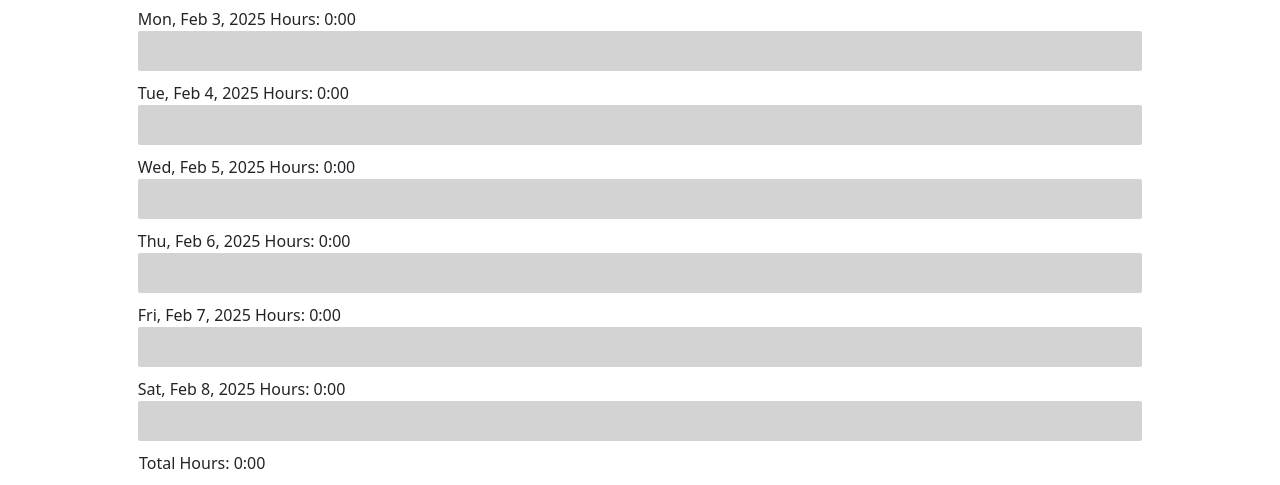
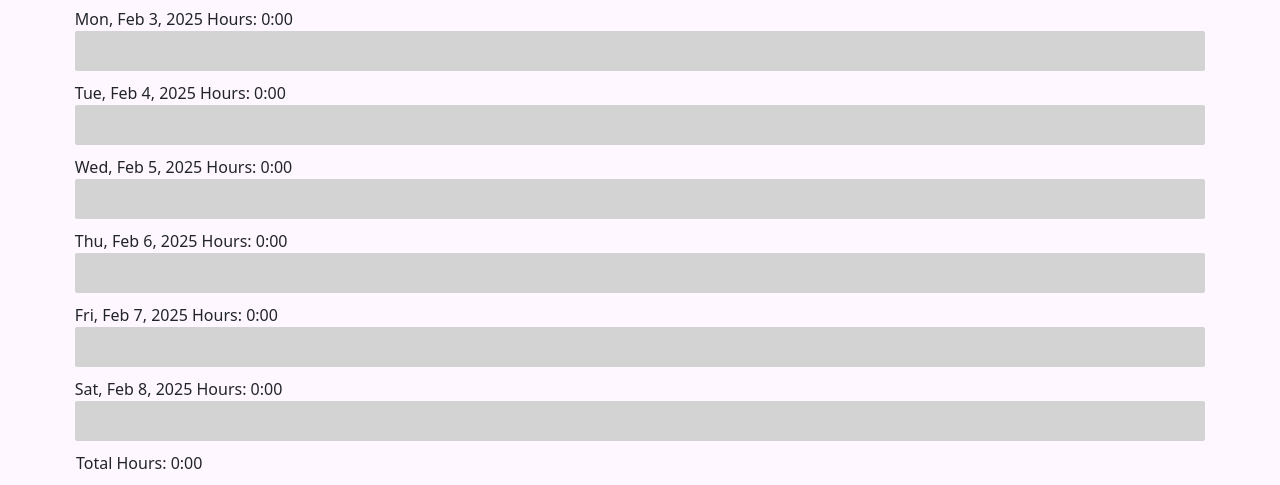
Before and after one commit to TheLvableMrFish/TimeClock, a plain HTML site: page index.html in a window 1280 px wide. Shown: the part 319-804 px from the top of the page. Drawn offline with nearby package versions, Linux system fonts and the light colour scheme.

Commit message:
edited website background color to an off white

```diff
--- a/index.html
+++ b/index.html
@@ -9,7 +9,7 @@
 </head>
 <body>
 
-    <div class="container">
+    <div class="container-fluid">
         <h1 class="header">Time Clock</h1>
         <div class="clock" id="clock"></div>
 
--- a/style.css
+++ b/style.css
@@ -1,4 +1,8 @@
 *{box-sizing: border-box;}
+
+html, body, .container-fluid{
+    background-color: #FFF7FF;
+}
 
 .header{
     font-size: 36px;
```
